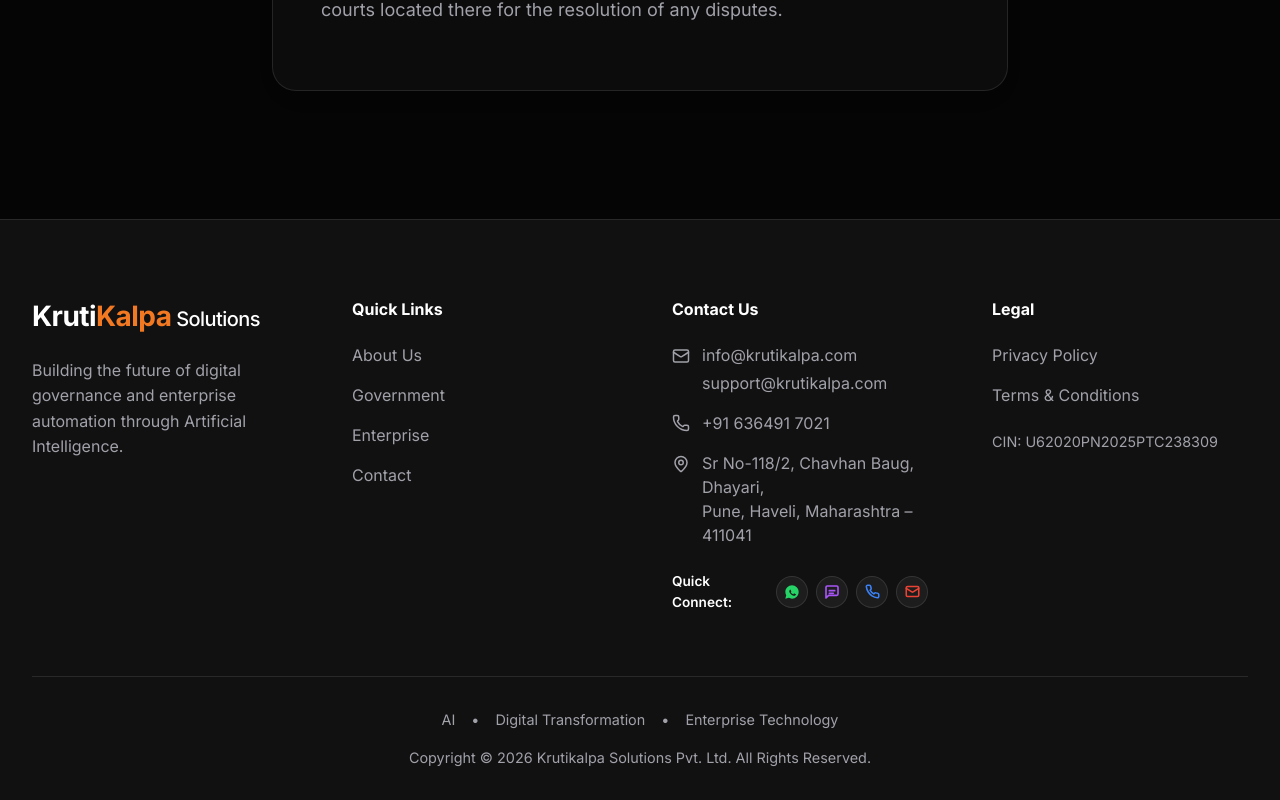
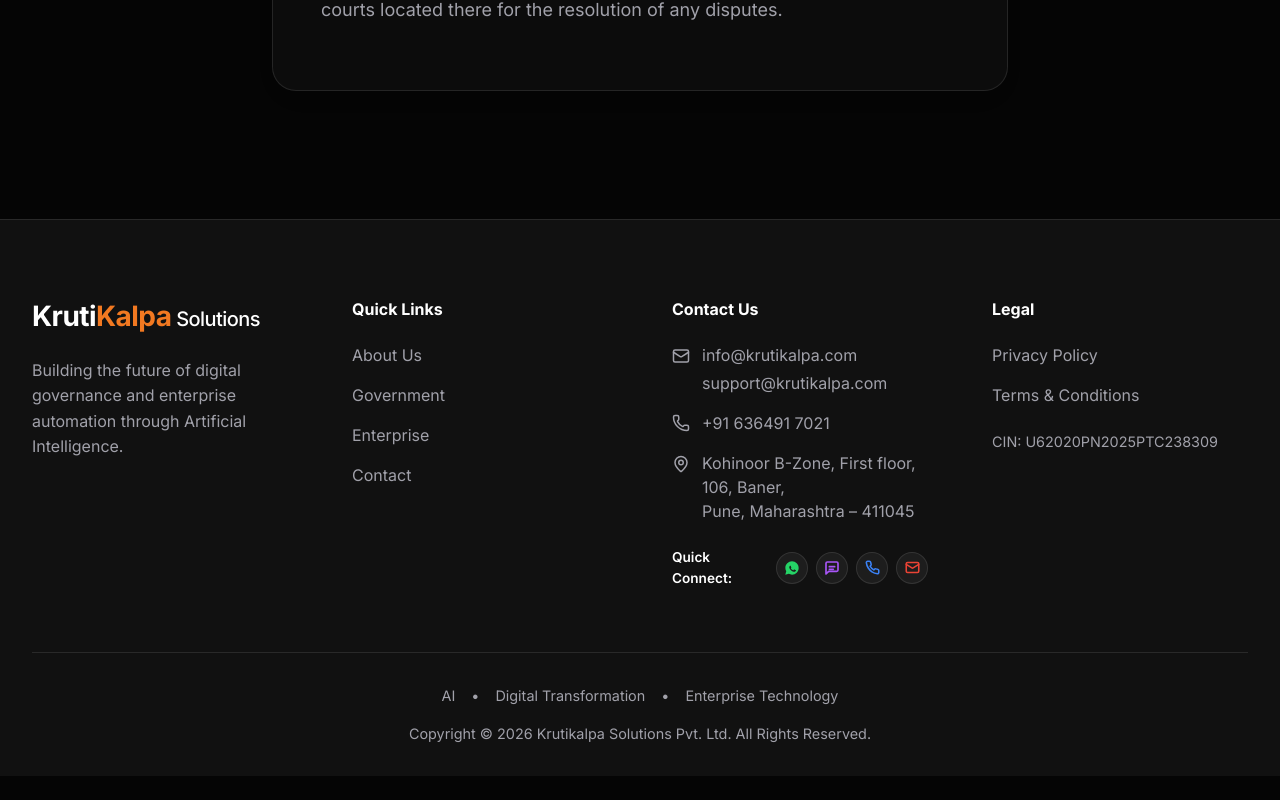
Before and after one commit to SPW-HEALTHCARE-INNOVATIONS-Pvt-Ltd/krutikalpa, a React (Vite) app: page /terms-conditions in a window 1280 px wide. Shown: the part 1706-2506 px from the top of the page. After the commit the page ends 2482 px from the top, so only its background shows below. Built offline with nearby package versions, Linux system fonts and the light colour scheme.

Commit message:
Update address in Footer component

```diff
--- a/src/components/Footer.jsx
+++ b/src/components/Footer.jsx
@@ -93,7 +93,7 @@
             </div>
             <div style={{ display: 'flex', alignItems: 'flex-start', gap: '0.75rem', color: 'var(--text-secondary)' }}>
               <MapPin size={18} style={{ marginTop: '0.25rem', flexShrink: 0 }} />
-              <span style={{ lineHeight: '1.5' }}>Sr No-118/2, Chavhan Baug, Dhayari,<br />Pune, Haveli, Maharashtra – 411041</span>
+              <span style={{ lineHeight: '1.5' }}>Kohinoor B-Zone, First floor, 106, Baner,<br />Pune, Maharashtra – 411045</span>
             </div>
 
             {/* Quick Connect Row */}
```
